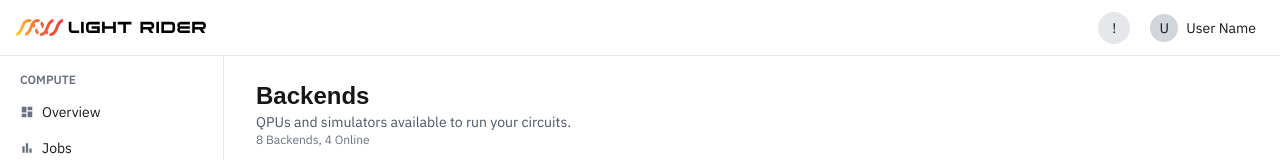
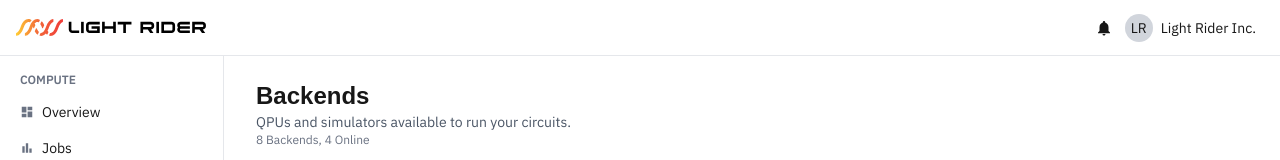
Before and after one commit to lightriderinc/cloud_platform_nextjs, a Next.js app: page /backends in a window 1280 px wide. Shown: the top 160 px of the page. Built offline with nearby package versions, Linux system fonts and the light colour scheme; no server answers; a web font is replaced by a local one.

Commit message:
fix: mock LightRider user

```diff
--- a/src/components/Header.tsx
+++ b/src/components/Header.tsx
@@ -1,5 +1,7 @@
 import Image from "next/image";
 import Link from "next/link";
+import { MdNotifications } from "react-icons/md";
+
 
 export default function Header() {
   return (
@@ -15,15 +17,17 @@ export default function Header() {
         </Link>
       </div>
 
-      <div className="flex items-center gap-3">
+      <div className="flex items-center gap-1">
         {/* Placeholder notifications */}
-        <button className="h-8 w-8 rounded-full bg-gray-200 text-sm">!</button>
+        <button className="flex rounded-full items-center justify-center text-lg">
+          <MdNotifications />
+        </button>
         {/* Placeholder user menu */}
         <button className="flex items-center gap-2 rounded px-2 py-1.5 text-sm hover:bg-gray-100">
           <span className="flex h-7 w-7 items-center justify-center rounded-full bg-gray-300">
-            U
+            LR
           </span>
-          User Name
+          Light Rider Inc.
         </button>
       </div>
     </header>
```
